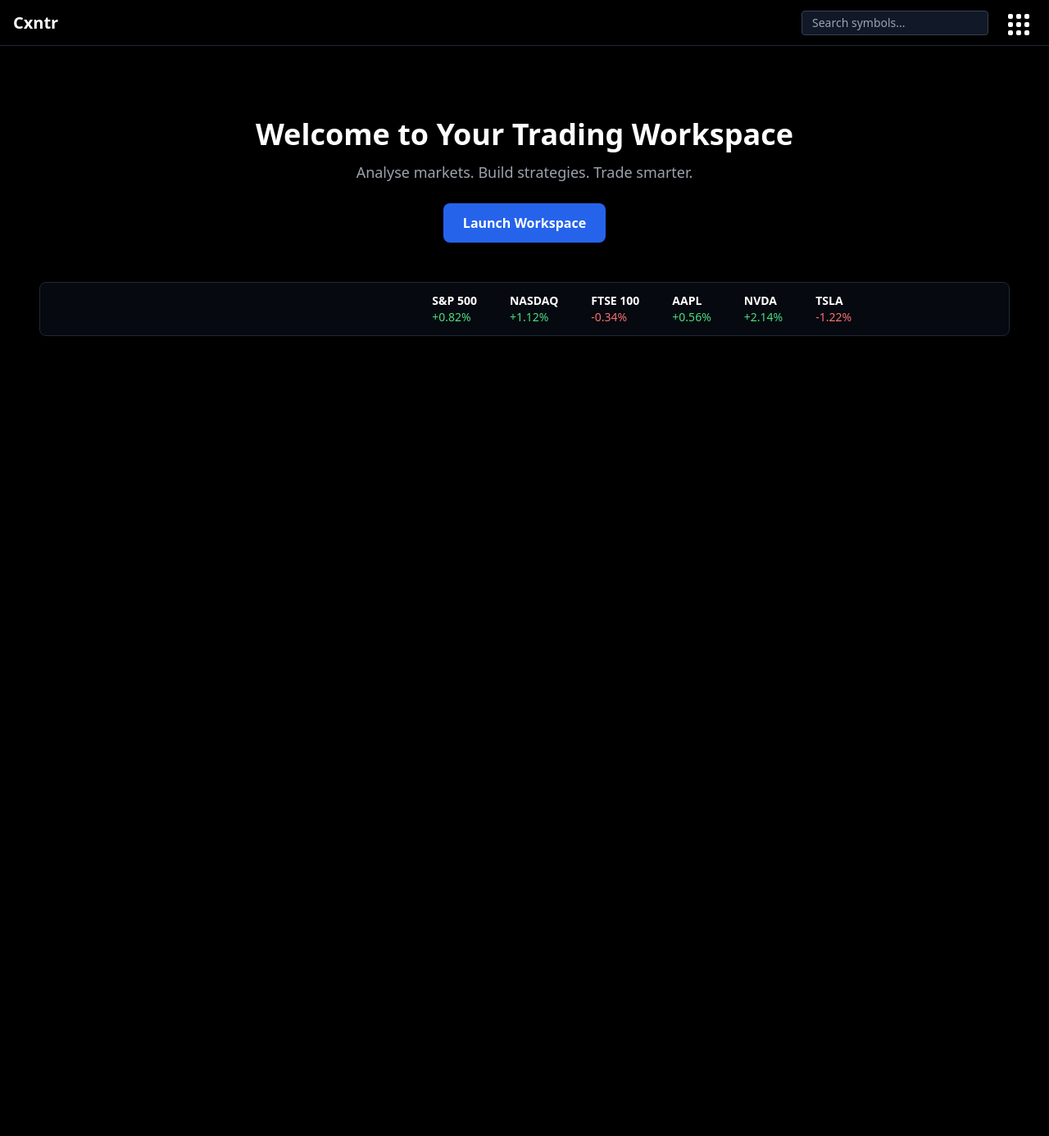
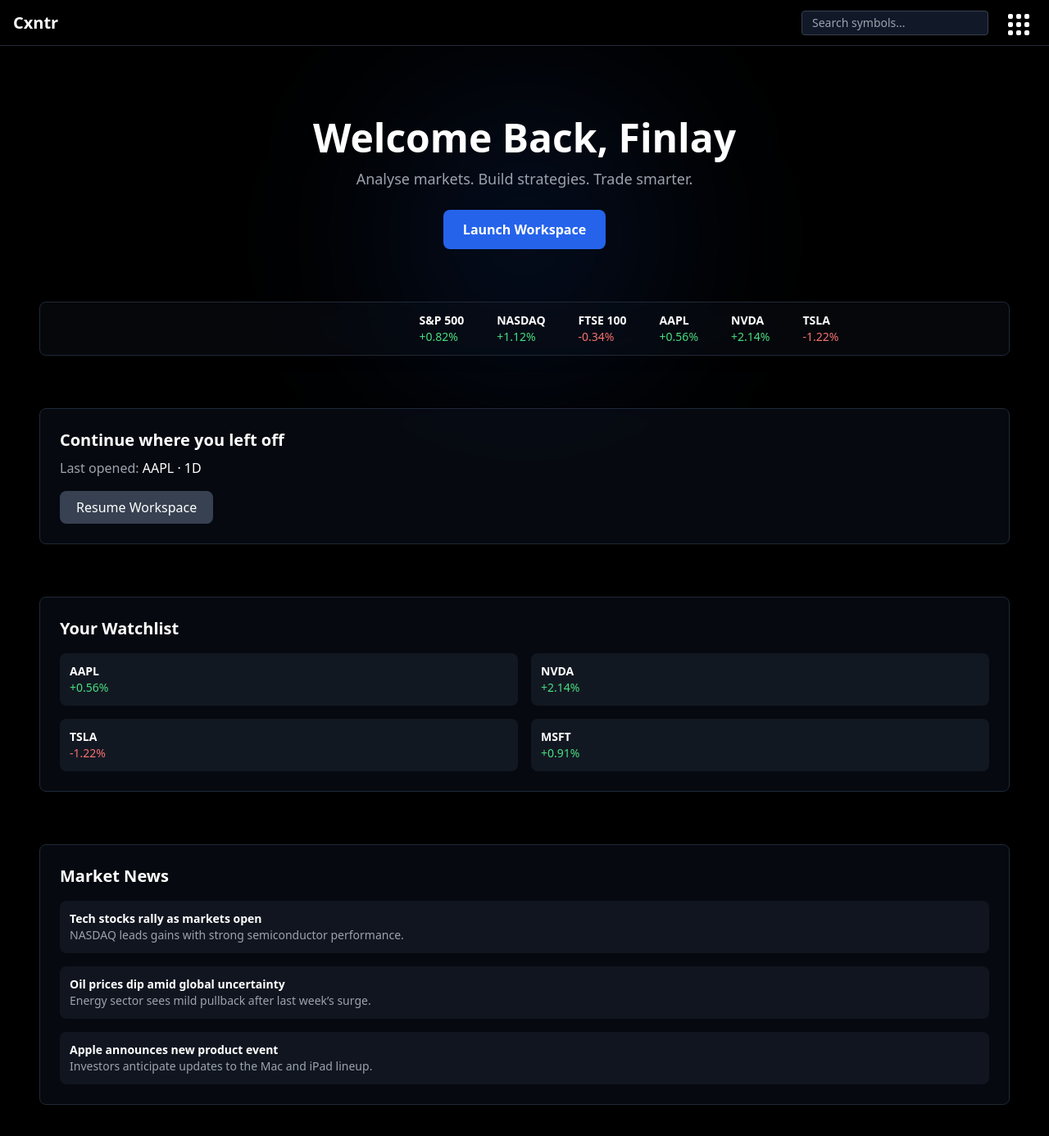
Before and after one commit to Cxntrol01/Trading-Newest, a Next.js app: page / in a window 1280 px wide. Shown: the top 1386 px of the page at 82% size. Before the commit the page ends 800 px from the top, so only its background shows below. Built offline with nearby package versions, Linux system fonts and the light colour scheme.

Commit message:
Update page.tsx

```diff
--- a/app/page.tsx
+++ b/app/page.tsx
@@ -4,12 +4,17 @@
 
 export default function Home() {
   return (
-    <div className="p-6 flex flex-col gap-12">
+    <div className="p-6 flex flex-col gap-16">
 
       {/* Hero Section */}
-      <section className="text-center mt-10">
-        <h1 className="text-4xl font-bold text-white mb-3">
-          Welcome to Your Trading Workspace
+      <section className="text-center mt-10 relative">
+        {/* Glow Behind Title */}
+        <div className="absolute inset-0 flex justify-center -z-10">
+          <div className="w-72 h-72 bg-blue-600/20 blur-[120px] rounded-full"></div>
+        </div>
+
+        <h1 className="text-5xl font-bold text-white mb-3">
+          Welcome Back, Finlay
         </h1>
 
         <p className="text-gray-400 text-lg max-w-xl mx-auto">
@@ -30,7 +35,7 @@
       </section>
 
       {/* Animated Market Ticker */}
-      <section className="overflow-hidden border border-gray-800 rounded-lg bg-gray-900/40 backdrop-blur-sm py-3">
+      <section className="overflow-hidden border border-gray-800 rounded-lg bg-gray-900/30 backdrop-blur-xl py-3 shadow-lg">
         <div className="whitespace-nowrap animate-ticker flex gap-10 px-4 text-sm">
 
           <div className="flex flex-col">
@@ -66,6 +71,74 @@
         </div>
       </section>
 
+      {/* Continue Where You Left Off */}
+      <section className="border border-gray-800 rounded-lg p-6 bg-gray-900/40 backdrop-blur-md shadow-lg">
+        <h2 className="text-xl font-semibold mb-2">Continue where you left off</h2>
+        <p className="text-gray-400 mb-4">Last opened: <span className="text-white">AAPL · 1D</span></p>
+
+        <Link
+          href="/workspace"
+          className="
+            inline-block px-5 py-2
+            bg-gray-700 hover:bg-gray-600
+            rounded-lg text-white transition
+          "
+        >
+          Resume Workspace
+        </Link>
+      </section>
+
+      {/* Watchlist Preview */}
+      <section className="border border-gray-800 rounded-lg p-6 bg-gray-900/40 backdrop-blur-md shadow-lg">
+        <h2 className="text-xl font-semibold mb-4">Your Watchlist</h2>
+
+        <div className="grid grid-cols-2 gap-4 text-sm">
+          <div className="p-3 bg-gray-800/50 rounded-lg">
+            <div className="font-semibold">AAPL</div>
+            <div className="text-green-400">+0.56%</div>
+          </div>
+
+          <div className="p-3 bg-gray-800/50 rounded-lg">
+            <div className="font-semibold">NVDA</div>
+            <div className="text-green-400">+2.14%</div>
+          </div>
+
+          <div className="p-3 bg-gray-800/50 rounded-lg">
+            <div className="font-semibold">TSLA</div>
+            <div className="text-red-400">-1.22%</div>
+          </div>
+
+          <div className="p-3 bg-gray-800/50 rounded-lg">
+            <div className="font-semibold">MSFT</div>
+            <div className="text-green-400">+0.91%</div>
+          </div>
+        </div>
+      </section>
+
+      {/* News Feed */}
+      <section className="border border-gray-800 rounded-lg p-6 bg-gray-900/40 backdrop-blur-md shadow-lg">
+        <h2 className="text-xl font-semibold mb-4">Market News</h2>
+
+        <div className="flex flex-col gap-4 text-sm">
+
+          <div className="p-3 bg-gray-800/40 rounded-lg">
+            <div className="font-semibold text-white">Tech stocks rally as markets open</div>
+            <div className="text-gray-400">NASDAQ leads gains with strong semiconductor performance.</div>
+          </div>
+
+          <div className="p-3 bg-gray-800/40 rounded-lg">
+            <div className="font-semibold text-white">Oil prices dip amid global uncertainty</div>
+            <div className="text-gray-400">Energy sector sees mild pullback after last week’s surge.</div>
+          </div>
+
+          <div className="p-3 bg-gray-800/40 rounded-lg">
+            <div className="font-semibold text-white">Apple announces new product event</div>
+            <div className="text-gray-400">Investors anticipate updates to the Mac and iPad lineup.</div>
+          </div>
+
+        </div>
+      </section>
+
     </div>
   );
 }
```
